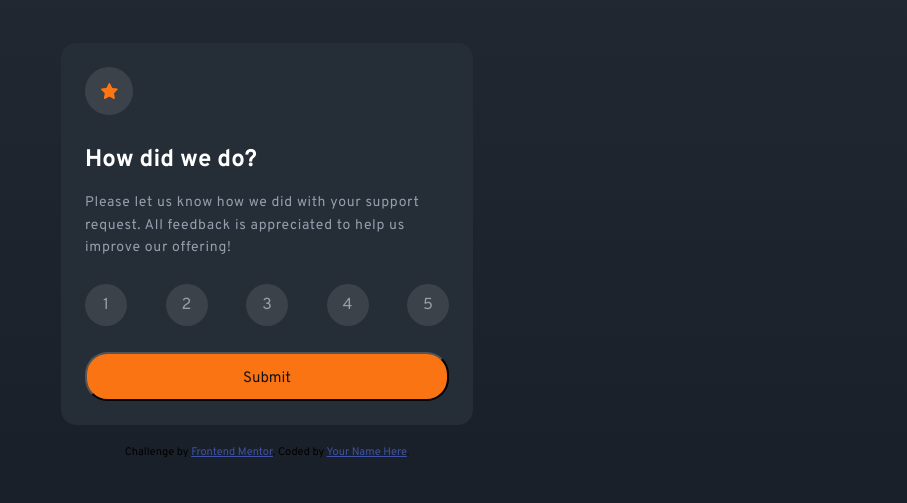
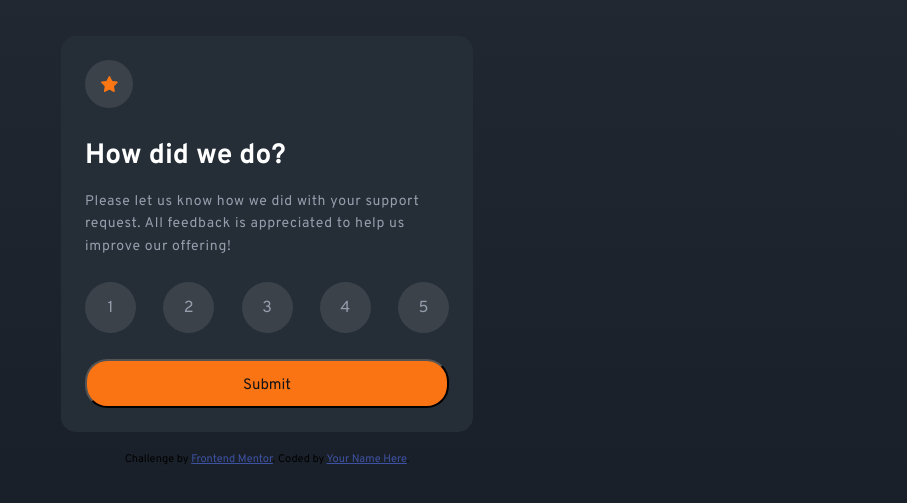
Before and after one commit to ssbc0882/interactive-rating-component, a plain HTML site: page index.html in a window 1280 px wide. Shown: the part 149-652 px from the top of the page, without its empty margins (373-1280 px from the left). Drawn offline with Linux system fonts and the light colour scheme; files whose address does not match are found by name.

Commit message:
tablet and desktop styles

```diff
--- a/app/sass/_boilerplate.scss
+++ b/app/sass/_boilerplate.scss
@@ -36,3 +36,9 @@ ul {
 li {
   text-decoration: none;
 }
+
+@media screen and (min-width: 750px) {
+  h1 {
+    font-size: 1.75rem;
+  }
+}
--- a/app/sass/_rating.scss
+++ b/app/sass/_rating.scss
@@ -100,3 +100,16 @@
   height: 42px;
   border-radius: 50%;
 }
+
+@media screen and (min-width: 750px) {
+  .rating {
+    &__number {
+      width: 51px;
+      height: 51px;
+    }
+
+    &__select {
+      font-size: 15px;
+    }
+  }
+}
```
Also changed, not shown: dist/styles.css, 1 other file.
